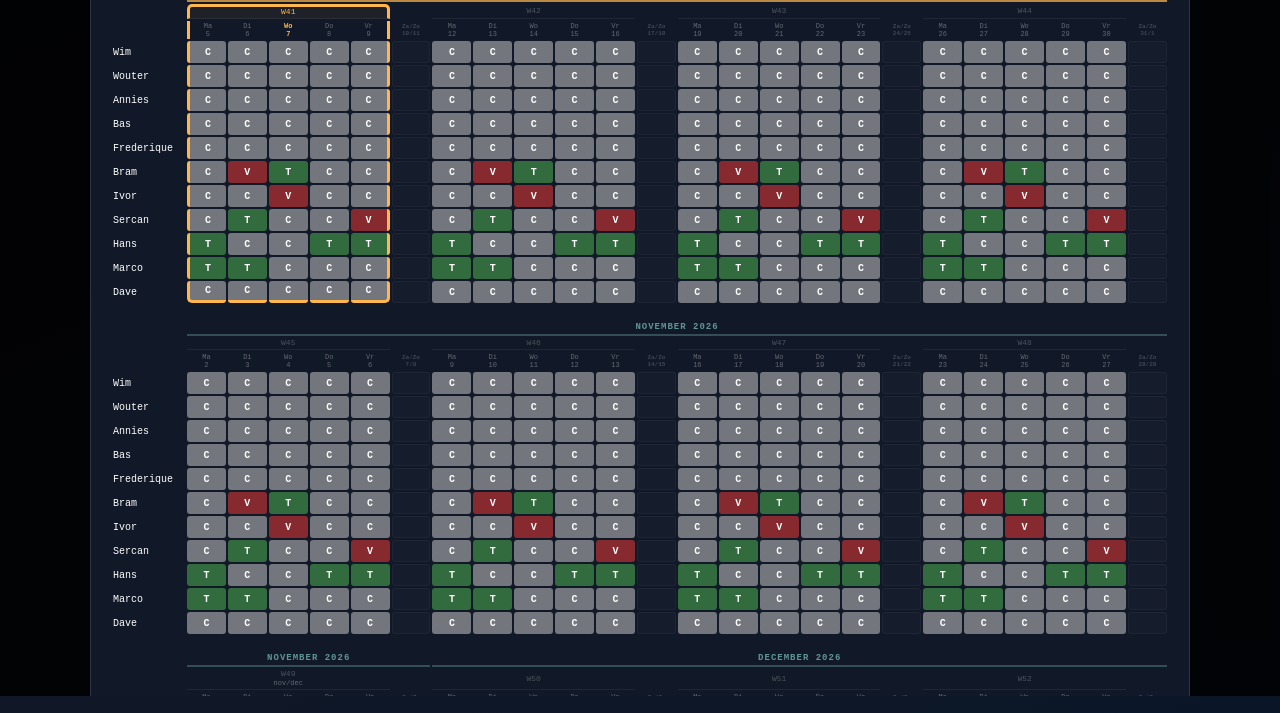
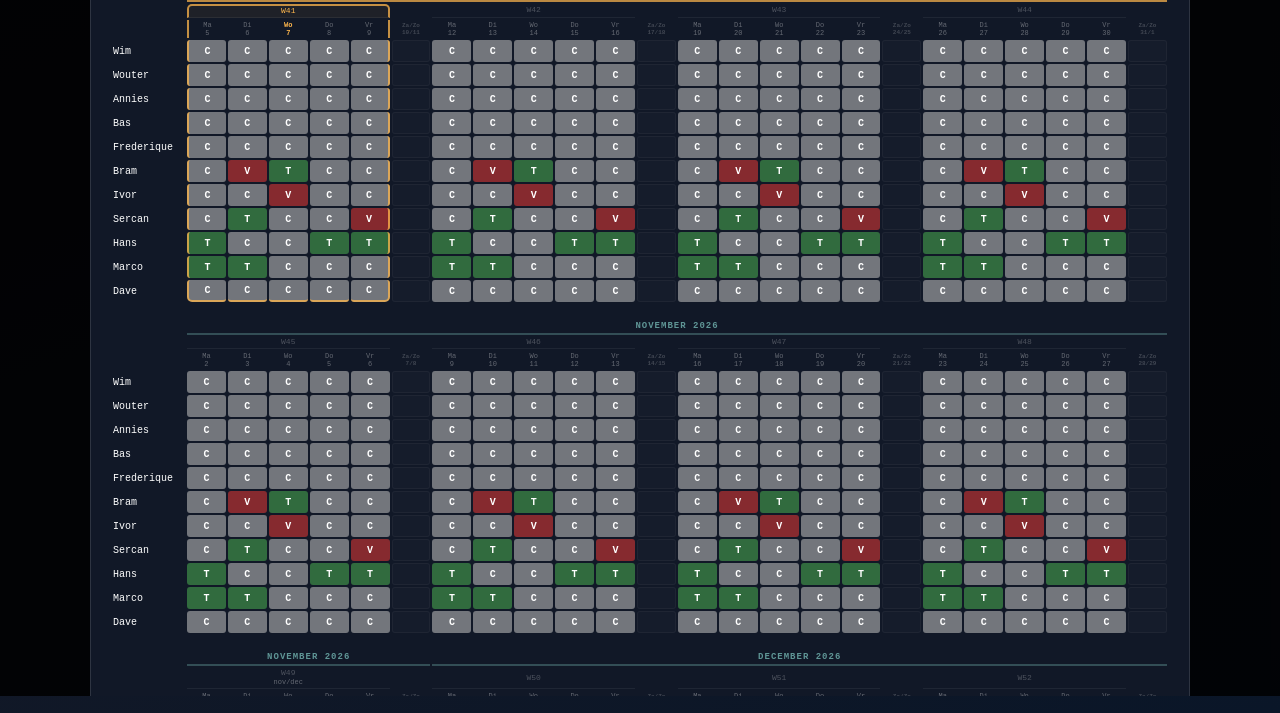
Before and after one commit to buas-it/teamplanning-ict, a plain HTML site: page index.html in a window 1280 px wide. Both pictures are taken after a click on the button "📅 Maand". Shown: the part 104-817 px from the top of the page. Drawn offline with Linux system fonts and the light colour scheme; no server answers.

Commit message:
Kader huidige week: opacity netjes

```diff
--- a/index.html
+++ b/index.html
@@ -1543,9 +1543,9 @@ function showMaandOverzicht(){
       if(isCurWeek){
         th.style.color = "#ffb74d";
         th.style.background = "rgba(255,183,77,0.06)";
-        th.style.borderTop = "3px solid rgba(255,183,77,1.0)";
-        th.style.borderLeft = "3px solid rgba(255,183,77,1.0)";
-        th.style.borderRight = "3px solid rgba(255,183,77,1.0)";
+        th.style.borderTop = "2px solid rgba(255,183,77,0.75)";
+        th.style.borderLeft = "2px solid rgba(255,183,77,0.75)";
+        th.style.borderRight = "2px solid rgba(255,183,77,0.75)";
         th.style.borderRadius = "5px 5px 0 0";
       }
       hdr1.appendChild(th);
@@ -1563,8 +1563,8 @@ function showMaandOverzicht(){
         const isToday = dd.toDateString()===today.toDateString();
         const isCurW = today >= w.monday && today <= addDays(w.monday, 6);
         let extraBorder = "";
-        if(isCurW && i===0) extraBorder += "border-left:3px solid rgba(255,183,77,1.0);";
-        if(isCurW && i===4) extraBorder += "border-right:3px solid rgba(255,183,77,1.0);";
+        if(isCurW && i===0) extraBorder += "border-left:2px solid rgba(255,183,77,0.75);";
+        if(isCurW && i===4) extraBorder += "border-right:2px solid rgba(255,183,77,0.75);";
         th.style.cssText = `text-align:center;font-size:7px;padding:1px;color:${isToday?"#ffb74d":"rgba(255,255,255,0.35)"};font-weight:${isToday?"700":"400"};${extraBorder}`;
         th.innerHTML = `${DAGNAMEN[i]}<br>${dd.getDate()}`;
         hdr2.appendChild(th);
@@ -1596,9 +1596,9 @@ function showMaandOverzicht(){
           const isCurW2 = today >= w.monday && today <= addDays(w.monday, 6);
           const isLastPerson = person === TEAM[TEAM.length-1];
           if(isCurW2){
-            if(i===0){ td.style.borderLeft="3px solid rgba(255,183,77,1.0)"; }
-            if(i===4){ td.style.borderRight="3px solid rgba(255,183,77,1.0)"; }
-            if(isLastPerson){ td.style.borderBottom="3px solid rgba(255,183,77,1.0)"; if(i===0) td.style.borderBottomLeftRadius="5px"; if(i===4) td.style.borderBottomRightRadius="5px"; }
+            if(i===0){ td.style.borderLeft="2px solid rgba(255,183,77,0.75)"; }
+            if(i===4){ td.style.borderRight="2px solid rgba(255,183,77,0.75)"; }
+            if(isLastPerson){ td.style.borderBottom="2px solid rgba(255,183,77,0.75)"; if(i===0) td.style.borderBottomLeftRadius="5px"; if(i===4) td.style.borderBottomRightRadius="5px"; }
           }
           if(editUnlocked){
             td.style.cursor="pointer";
```
